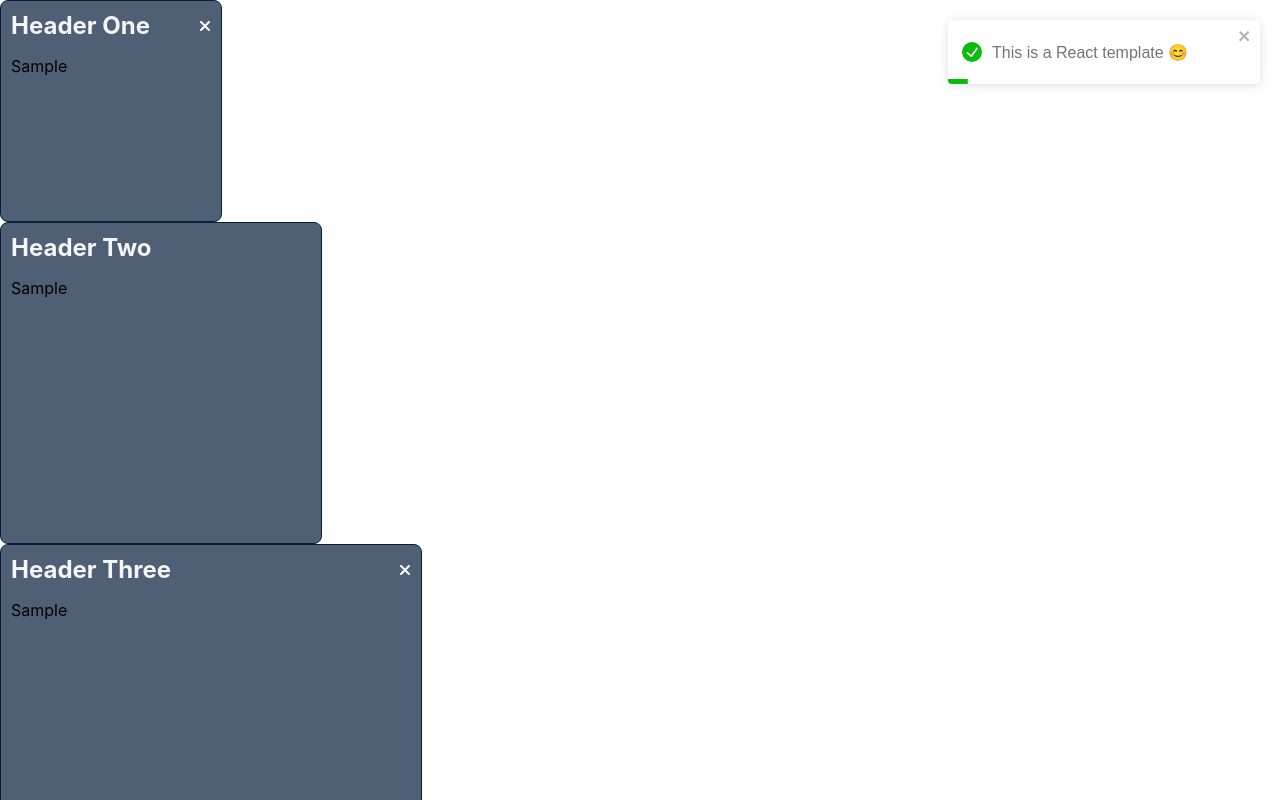
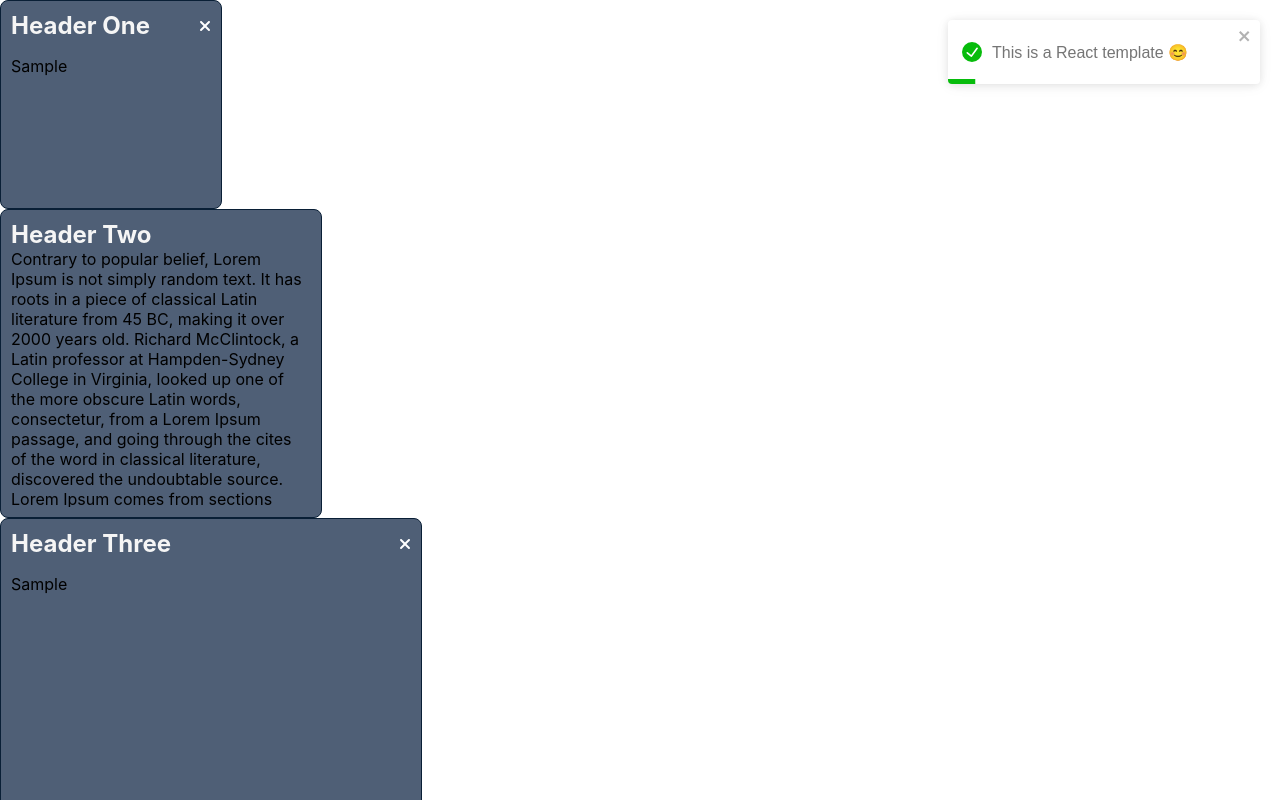
Before and after one commit to drg49/Table-Top-Frontend, a React (Create React App) app: page / in a window 1280 px wide. Shown: the top 800 px of the page. Built offline with nearby package versions, Linux system fonts and the light colour scheme.

Commit message:
Styling the panel component

```diff
--- a/src/components/Panel/index.jsx
+++ b/src/components/Panel/index.jsx
@@ -13,7 +13,9 @@
         <h2>{header}</h2>
         {closable && <button className='close-btn'>{closeIcon}</button>}
       </header>
-      {children}
+      <div className="table-top-panel-content table-top-scroll">
+        {children}
+      </div>
     </div>
   )
 }
--- a/src/components/Panel/index.scss
+++ b/src/components/Panel/index.scss
@@ -1,5 +1,14 @@
 $purple-shadow: #091f36;
 $grey-blue: #4f5f76;
+$small: 200px;
+$medium: 300px;
+$large: 400px;
+$panel-padding: 10px;
+$header-height: 32px;
+
+@function calculate-height($size-dimension) {
+  @return $size-dimension - $panel-padding - $header-height;
+}
 
 .table-top-panel {
   border: 1px solid $purple-shadow;
@@ -7,21 +16,34 @@
   border-radius: 8px;
 
   &.sm {
-    width: 200px;
-    height: 200px;
-    padding: 10px;
+    width: $small;
+    padding: $panel-padding;
+
+    .table-top-panel-content {
+      height: calculate-height($small);
+    }
   }
 
   &.md {
-    width: 300px;
-    height: 300px;
-    padding: 10px;
+    width: $medium;
+    padding: $panel-padding;
+
+    .table-top-panel-content {
+      height: calculate-height($medium);
+    }
   }
 
   &.lg {
-    width: 400px;
-    height: 400px;
-    padding: 10px;
+    width: $large;
+    padding: $panel-padding;
+
+    .table-top-panel-content {
+      height: calculate-height($large);
+    }
+  }
+
+  .table-top-panel-content {
+    overflow: auto;
   }
 
   h2 {
--- a/src/index.scss
+++ b/src/index.scss
@@ -24,3 +24,22 @@
   all: unset;
   cursor: pointer;
 }
+
+.table-top-scroll::-webkit-scrollbar-track
+{
+	-webkit-box-shadow: inset 0 0 6px rgba(0,0,0,0.3);
+	border-radius: 10px;
+	background-color: #F5F5F5;
+}
+
+.table-top-scroll::-webkit-scrollbar
+{
+	width: 12px;
+}
+
+.table-top-scroll::-webkit-scrollbar-thumb
+{
+	border-radius: 10px;
+	-webkit-box-shadow: inset 0 0 6px rgba(0,0,0,.3);
+	background-color: darkblue;
+}
--- a/src/pages/Auth/index.jsx
+++ b/src/pages/Auth/index.jsx
@@ -4,13 +4,14 @@
 export default function Auth(){
   return (
     <>
-      <Panel size='sm' header='Header One' closable={true}>
+      <Panel size='sm' header='Header One' closable >
         <p>Sample</p>
       </Panel>
       <Panel size='md' header='Header Two' closable={false}>
-        <p>Sample</p>
+        <article>Contrary to popular belief, Lorem Ipsum is not simply random text. It has roots in a piece of classical Latin literature from 45 BC, making it over 2000 years old. Richard McClintock, a Latin professor at Hampden-Sydney College in Virginia, looked up one of the more obscure Latin words, consectetur, from a Lorem Ipsum passage, and going through the cites of the word in classical literature, discovered the undoubtable source. Lorem Ipsum comes from sections 1.10.32 and 1.10.33 of "de Finibus Bonorum et Malorum" (The Extremes of Good and Evil) by Cicero, written in 45 BC. This book is a treatise on the theory of ethics, very popular during the Renaissance. The first line of Lorem Ipsum, "Lorem ipsum dolor sit amet..", comes from a line in section 1.10.32.
+        </article>
       </Panel>
-      <Panel size='lg' header='Header Three' closable={true}>
+      <Panel size='lg' header='Header Three' closable >
         <p>Sample</p>
       </Panel>
     </>
```
Also changed, not shown: 1 other file (tests, documents, lock files or other folders).
